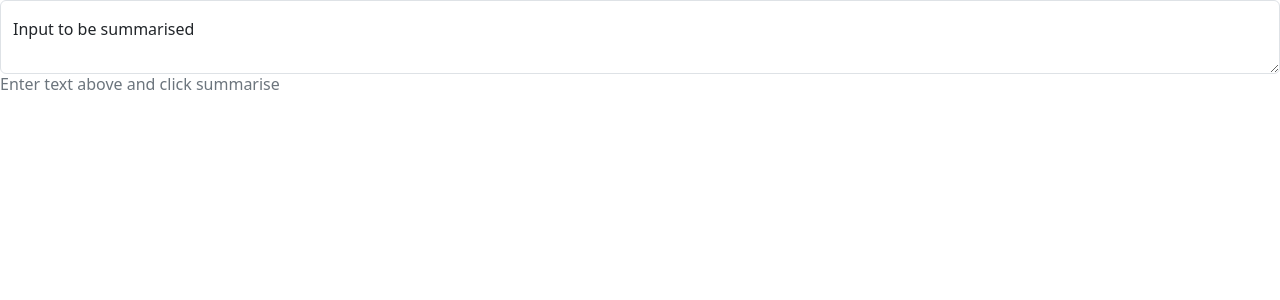
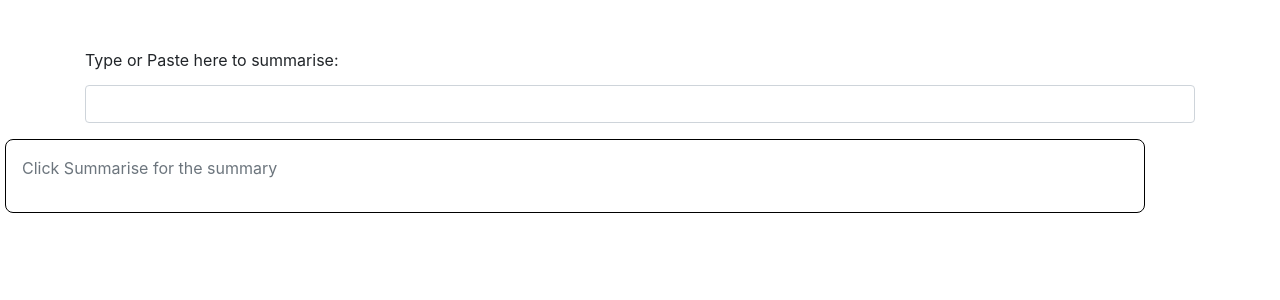
Before and after one commit to AjayRahul1/doc-summariser-geekl, a FastAPI app: page / in a window 1280 px wide. Shown: the top 300 px of the page. Run offline with FastAPI, Linux system fonts and the light colour scheme.

Commit message:
Page written for entering the input and the output pane

```diff
--- a/static/styles.css
+++ b/static/styles.css
@@ -1,5 +1,6 @@
-.input-and-summarise{
-  display: flex;
-  justify-content: stretch;
-  flex-direction: column;
+.expanding-input {
+  width: 100%;
+  margin: 5px 0;
+  resize: none;
+  overflow: hidden;
 }
--- a/templates/index.html
+++ b/templates/index.html
@@ -6,30 +6,38 @@
 	<title>Summarise</title>
 	<link rel="stylesheet" href="/static/styles.css">
 
-	<!-- Bootstrap 5.3.1 version link -->
-	<link href="https://cdn.jsdelivr.net/npm/bootstrap@5.3.1/dist/css/bootstrap.min.css" rel="stylesheet" integrity="sha384-4bw+/aepP/YC94hEpVNVgiZdgIC5+VKNBQNGCHeKRQN+PtmoHDEXuppvnDJzQIu9" crossorigin="anonymous">
+	<!-- Bootstrap 4.6.2 version link -->
+	<link rel="stylesheet" href="https://cdn.jsdelivr.net/npm/bootstrap@4.6.2/dist/css/bootstrap.min.css" integrity="sha384-xOolHFLEh07PJGoPkLv1IbcEPTNtaed2xpHsD9ESMhqIYd0nLMwNLD69Npy4HI+N" crossorigin="anonymous">
+	<script src="https://cdn.jsdelivr.net/npm/jquery@3.5.1/dist/jquery.slim.min.js" integrity="sha384-DfXdz2htPH0lsSSs5nCTpuj/zy4C+OGpamoFVy38MVBnE+IbbVYUew+OrCXaRkfj" crossorigin="anonymous"></script>
+	<script src="https://cdn.jsdelivr.net/npm/bootstrap@4.6.2/dist/js/bootstrap.bundle.min.js" integrity="sha384-Fy6S3B9q64WdZWQUiU+q4/2Lc9npb8tCaSX9FK7E8HnRr0Jz8D6OP9dO5Vg3Q9ct" crossorigin="anonymous"></script>
 </head>
 <body>
-	<div>
 	<div class="input-and-summarise">
-			<div class="form-floating">
-				<textarea class="form-control" placeholder="Leave a comment here" id="floatingTextarea2" style="height: 50%"></textarea>
-				<label for="floatingTextarea2">Input to be summarised</label>
+		<div class="container mt-5">
+			<div class="form-group">
+				<label for="expandingTextarea">Type or Paste here to summarise:</label>
+				<!-- Use the 'form-control' class for Bootstrap styling -->
+				<textarea class="form-control expanding-input" id="expandingTextarea" rows="1"></textarea>
 			</div>
-			<div class="text-wrap">
+		</div>
+		<div class="container text-wrap" style="border: 1px solid black; margin: 5px; border-radius: 8px; padding: 16px;">
 			{% if summarized_paragraph %}
 				<p class="lh-sm">{{ summarised_paragraph }}</p>
 			{% endif %}
 
 			{% if not summarized_paragraph %}
 				<p class="lh-sm text-secondary">
-						Enter text above and click summarise
+					Click Summarise for the summary
 				</p>
 			{% endif %}
 		</div>
 	</div>
-	</div>
 </body>
 </html>
-<!-- Bootstrap 5.3.1 version link -->
-<script src="https://cdn.jsdelivr.net/npm/bootstrap@5.3.1/dist/js/bootstrap.bundle.min.js" integrity="sha384-HwwvtgBNo3bZJJLYd8oVXjrBZt8cqVSpeBNS5n7C8IVInixGAoxmnlMuBnhbgrkm" crossorigin="anonymous"></script>
+<script>
+	// Adjust the height of the textarea as the user types
+	document.getElementById('expandingTextarea').addEventListener('input', function () {
+		this.style.height = 'auto';
+		this.style.height = (this.scrollHeight) + 'px';
+	});
+</script>
```
Lines whose indentation alone changed are shown as unchanged.
